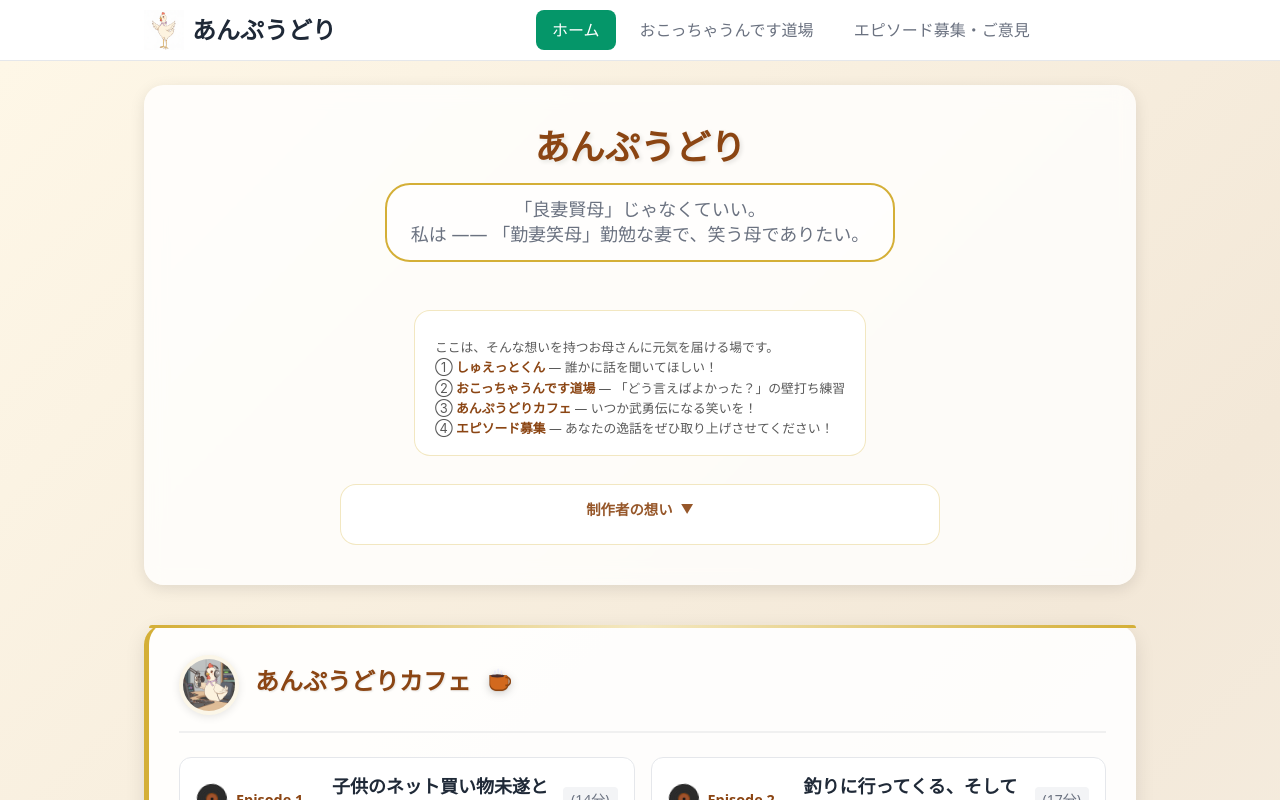
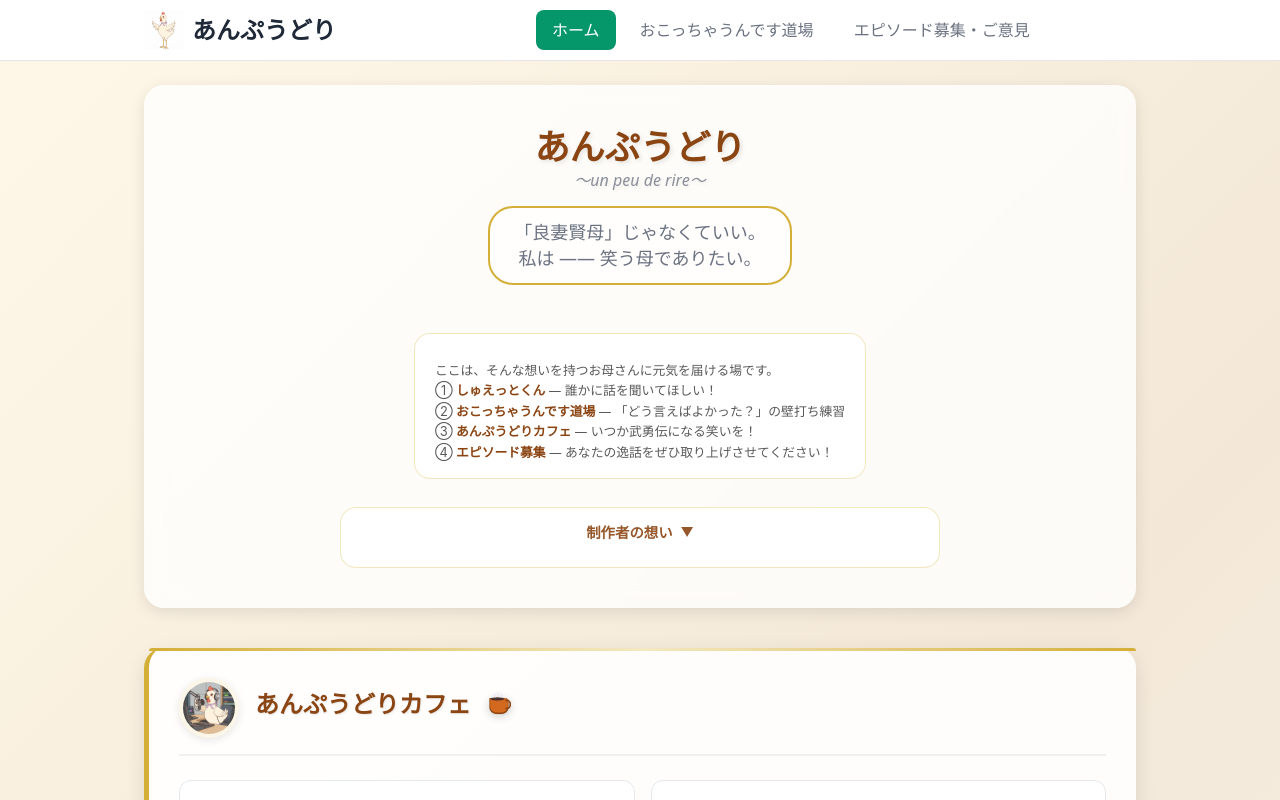
Before and after one commit to emafr-2025/un_peu_de_rire_2025, a Next.js app: page / in a window 1280 px wide. Shown: the top 800 px of the page. Built offline with nearby package versions, Linux system fonts and the light colour scheme.

Commit message:
simplify subtitle text and add italic French subtitle

```diff
--- a/app/page.module.css
+++ b/app/page.module.css
@@ -40,6 +40,16 @@
   margin: 0;
   line-height: 1.2;
   text-shadow: 2px 2px 4px rgba(0, 0, 0, 0.1);
+}
+
+.subtitle {
+  display: block;
+  font-size: 1rem;
+  font-style: italic;
+  font-weight: 400;
+  color: #6b7280;
+  margin-top: 4px;
+  opacity: 0.8;
 }
 
 .coffeeIcon {
--- a/app/page.tsx
+++ b/app/page.tsx
@@ -47,10 +47,13 @@ export default function HomePage() {
         {/* Welcome Section */}
         <header className={styles.pageHeader}>
           <div className={styles.welcomeSection}>
-            <h1 className={styles.pageTitle}>あんぷうどり</h1>
+            <h1 className={styles.pageTitle}>
+              あんぷうどり
+              <span className={styles.subtitle}>～un peu de rire～</span>
+            </h1>
             <p className={styles.pageSubtitle}>
               「良妻賢母」じゃなくていい。<br/>
-               私は ―― 「勤妻笑母」勤勉な妻で、笑う母でありたい。
+               私は ―― 笑う母でありたい。
             </p>
 
             {/* Site Description */}
```
